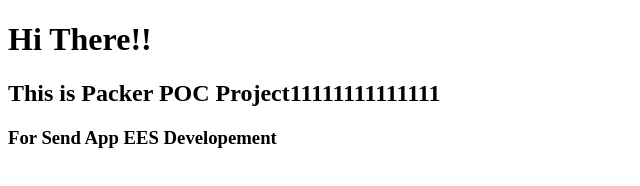
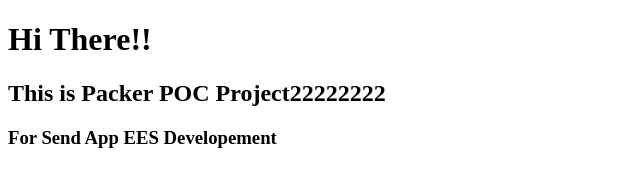
Before and after one commit to ShubhamChakraworty/send-app-infra, a plain HTML site: page index.html in a window 1280 px wide. Shown: the full height of the page, 0-640 px from the left. Drawn offline with Linux system fonts and the light colour scheme.

Commit message:
Update index.html

```diff
--- a/index.html
+++ b/index.html
@@ -7,7 +7,7 @@
   </head>
   <body>
     <h1>Hi There!!</h1>
-    <h2>This is Packer POC Project11111111111111</h2>
+    <h2>This is Packer POC Project22222222</h2>
     <h3>For Send App EES Developement</h3>
   </body>
 </html>
```
